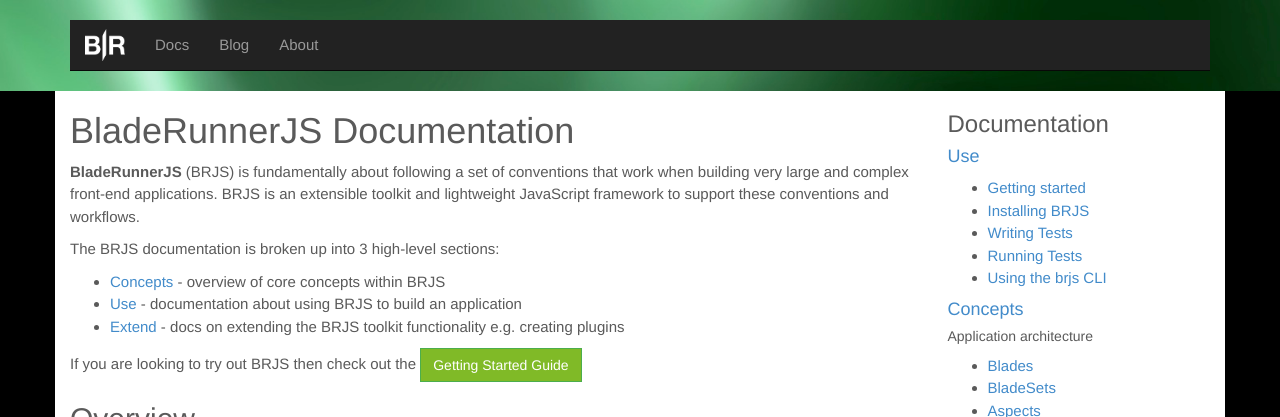
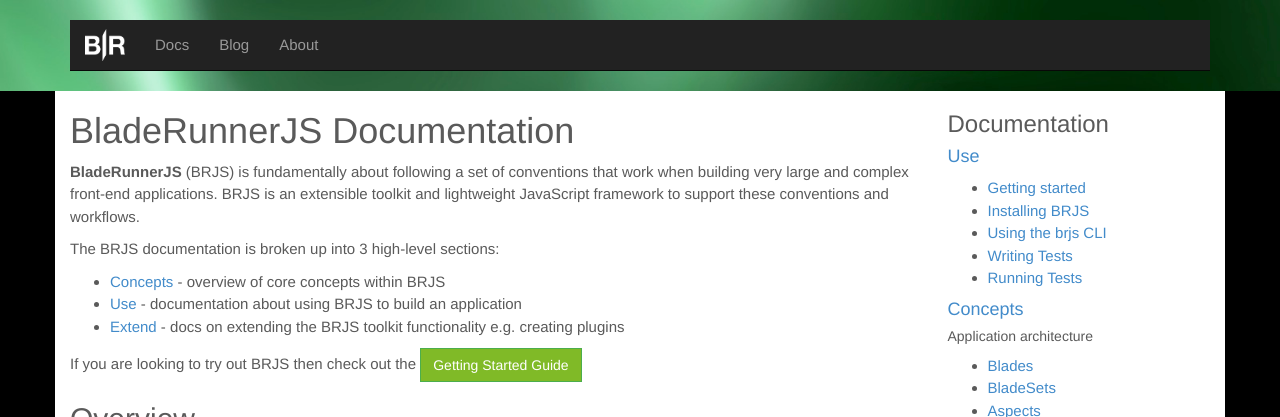
Before and after one commit to BladeRunnerJS/brjs-site, a Jekyll site: the page built from docs/index.md, in a window 1280 px wide. Shown: the top 417 px of the page. Built offline with Jekyll 4.4.1, drawn with Linux system fonts in a browser that asks for light colours; Markdown is read by kramdown in place of the engine named in the settings; some of the changed lines change nothing that is shown.

Commit message:
Moving CLI link up

```diff
--- a/_includes/docs/use/toc.html
+++ b/_includes/docs/use/toc.html
@@ -1,7 +1,7 @@
 <ul>
   <li><a href="/docs/use/getting_started/">Getting started</a></li>
   <li><a href="/docs/use/install/">Installing BRJS</a></li>
+  <li><a href="/docs/use/commandline/">Using the brjs CLI</a></li>
   <li><a href="/docs/use/writing_tests/">Writing Tests</a></li>
   <li><a href="/docs/use/running_tests/">Running Tests</a></li>
-  <li><a href="/docs/use/commandline/">Using the brjs CLI</a></li>
 </ul>
```
